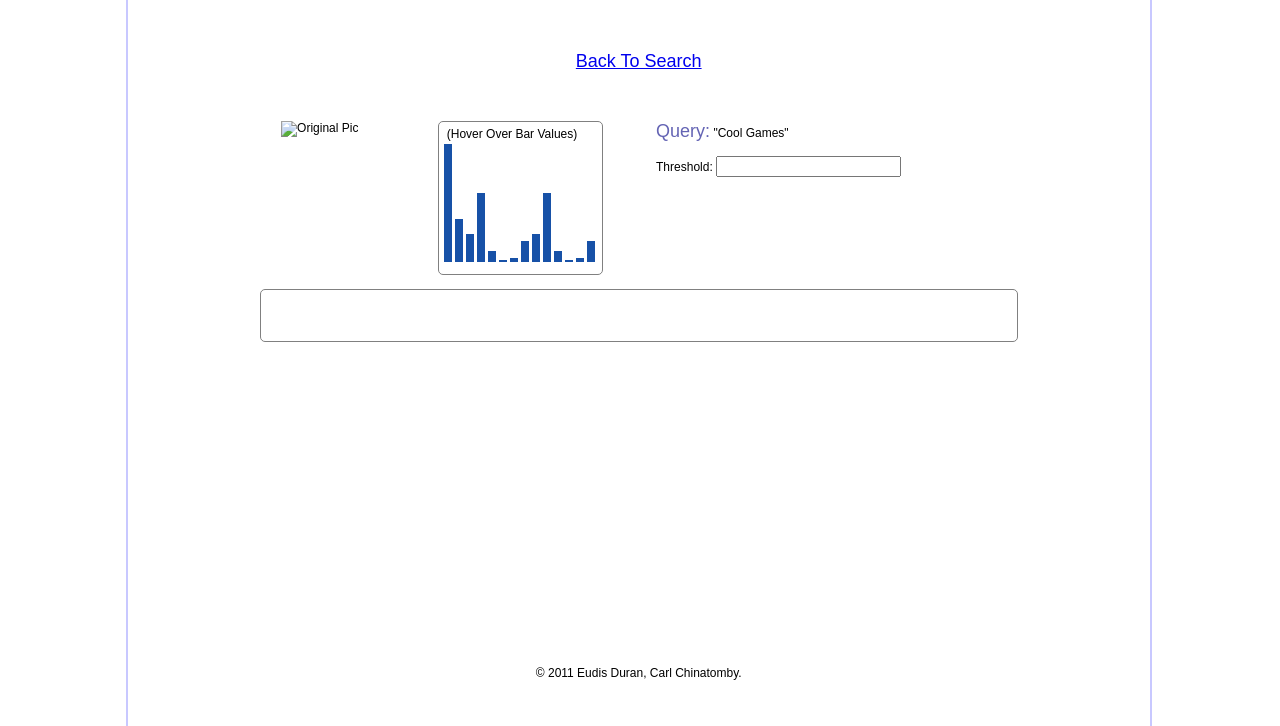
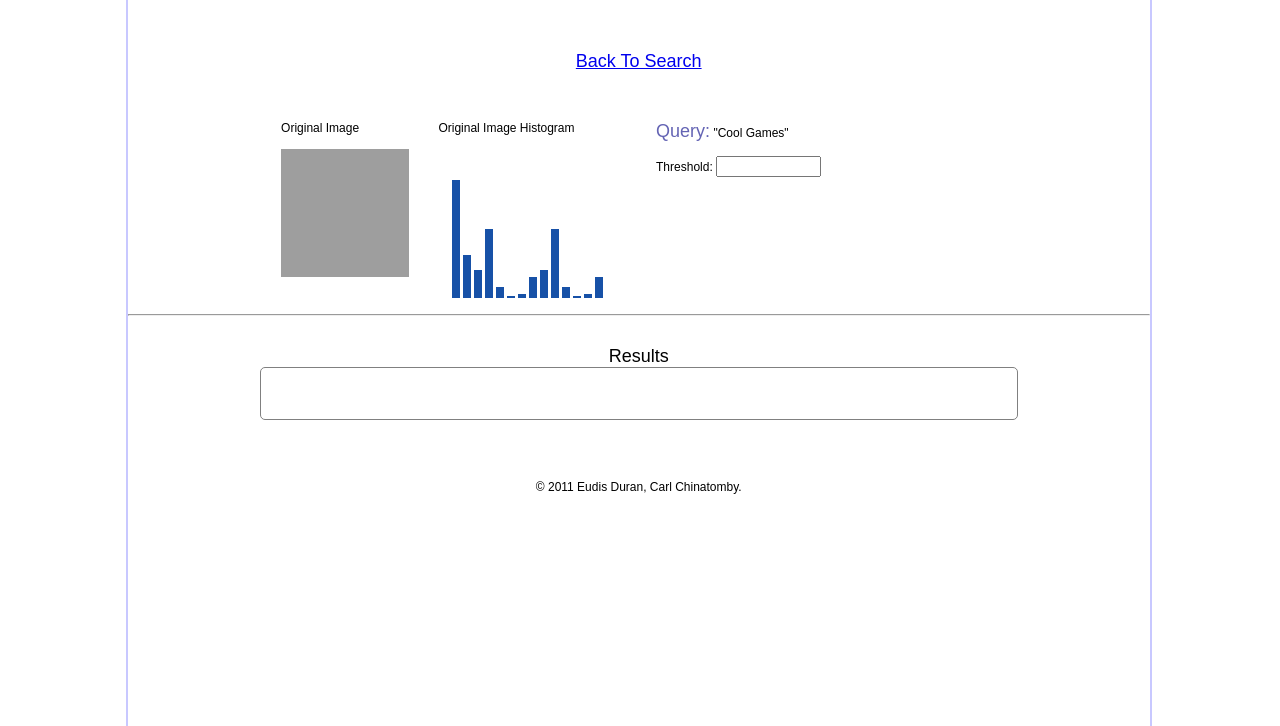
Before and after one commit to Carl-Chinatomby/img-search, a Django app: page /results/ in a window 1280 px wide. Shown: the part 74-800 px from the top of the page. Run offline with Django 3.2, Linux system fonts and the light colour scheme; parts of the project's set-up code (start-up, migrations or seed data) failed here and were passed over; grey boxes are pictures that could not be loaded.

Commit message:
More styling on the results page.

```diff
--- a/projects/imgsearch/static/css/base.css
+++ b/projects/imgsearch/static/css/base.css
@@ -45,8 +45,9 @@ html, body {
 }
 
 #footer {
+    /*
     bottom: 0;
-    position: absolute;
+    position: absolute;*/
     text-align: center;
     clear: both;
     margin: auto;
--- a/projects/imgsearch/static/css/results.css
+++ b/projects/imgsearch/static/css/results.css
@@ -18,12 +18,12 @@
 }
 
 #stat {
-    width: 158px;
+    width: 168px;
     height: 148px;
-    border: 1px solid gray;
-    padding: 1% 1% 1% 1%;
+
+    padding: 3% 3% 1% 3%;
     border-radius: 5px;
     -webkit-border-radius: 5px;
-    -moz-border-radisu: 5px;
+    -moz-border-radius: 5px;
 
 }
--- a/projects/imgsearch/static/js/results.js
+++ b/projects/imgsearch/static/js/results.js
@@ -1,6 +1,7 @@
 $(document).ready(function(){
 
-    var graph = Raphael("stat", 158, 148);
+    var graph = Raphael("stat", 168, 148);
+
     var fin = function () {
         this.flag = graph.g.popup(this.bar.x, this.bar.y, this.bar.value || "0").insertBefore(this);
     }
@@ -8,6 +9,6 @@ $(document).ready(function(){
         this.flag.animate({opacity: 0}, 300, function () {this.remove();});
     }
 
-    graph.g.text(70,10, "(Hover Over Bar Values)");
-    graph.g.barchart(0, 0, 158, 158,[[55, 20, 13, 32, 5, 1, 2, 10,13, 32, 5, 1, 2, 10]], 0, {type: "sharp"}).hover(fin, fout);
+    //graph.g.text(70,10, "(Hover Over Bar Values)");
+    graph.g.barchart(5, 5, 168, 158,[[55, 20, 13, 32, 5, 1, 2, 10,13, 32, 5, 1, 2, 10]], 0, {type: "sharp"}).hover(fin, fout);
 });
--- a/projects/imgsearch/templates/results/index.html
+++ b/projects/imgsearch/templates/results/index.html
@@ -24,24 +24,33 @@
     <div id="orig">
 
         <div style='width:20%; float: left;'>
-            <img src='' width="128px" height="128px" alt="Original Pic" />
+            <div> Original Image </div>
+            <br />
+            <img src='{{ STATIC_PREFIX }}images/wolf.jpg' width="128px" height="128px" alt="Original Pic" />
+
         </div>
         <div style='width:78%; float: right;'>
            <div style='width: 39%; float: left;'>
+            <div> Original Image Histogram </div>
+            <br />
             <div id='stat'>
 
             </div>
+
            </div>
            <div style='width: 59%; float: left'>
             <span style='color: rgb(100,100,180); font-size: 18px;'>Query:</span> "Cool Games" <br /><br />
-            Threshold: <input id='thresh' type='text' />
+            Threshold: <input id='thresh' size='10' type='text' />
            </div>
 
         </div>
     </div>
+
  </div>
- <div style='float: left; width: 100%;'>
+ <div style='float: left; width: 100%; text-align: center; font-size: 18px;'>
+    <hr />
     <br />
+    Results
  </div>
  <div style='float: left; width: 100%;'>
     <div id='results'>
```
